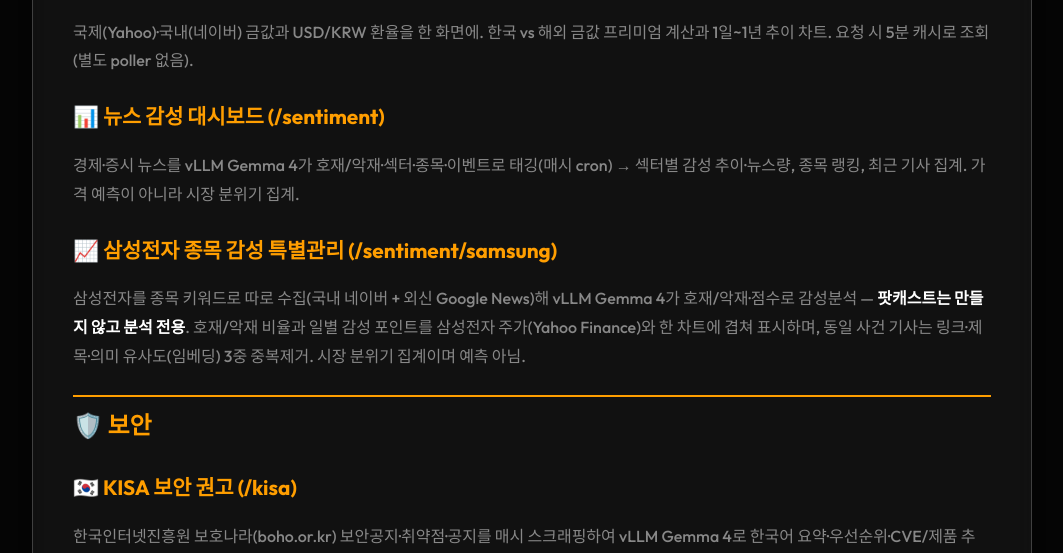
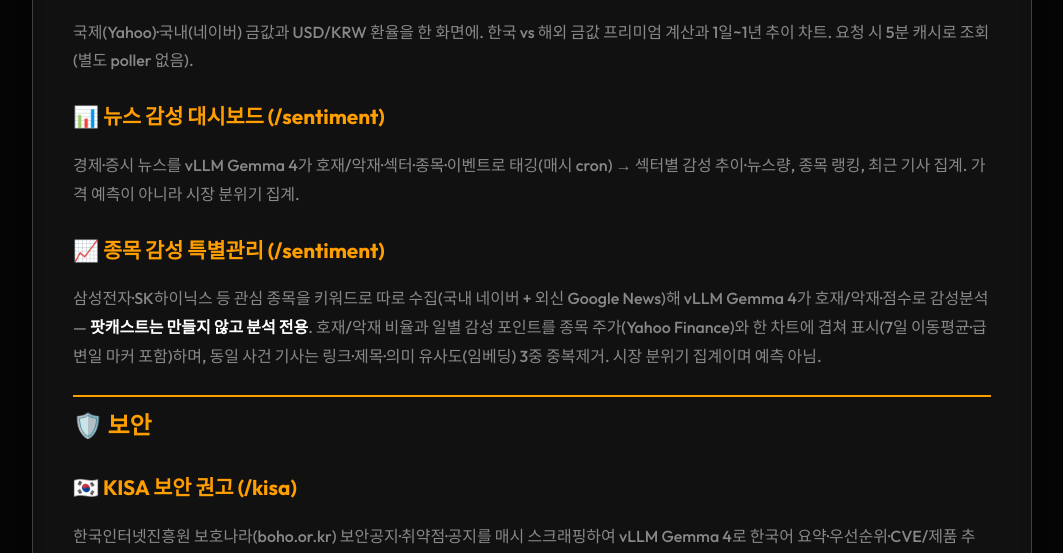
Before and after one commit to rainsosig-source/flask, a Flask app: page /about in a window 1280 px wide. Shown: the part 2987-3540 px from the top of the page, without its empty margins (108-1171 px from the left). Run offline with Flask 3, Linux system fonts and the light colour scheme; parts of the project's set-up code (start-up, migrations or seed data) failed here and were passed over.

Commit message:
refactor(sentiment): 종목 URL 스킴 통일(/sentiment/stock/<slug>)
- /sentiment/samsung → 301 redirect → /sentiment/stock/samsung
- /sentiment 메인: 삼성 단일 버튼 → STOCKS 레지스트리 기반 종목 버튼 루프
  (삼성전자·SK하이닉스 자동 노출, 향후 종목도 자동 포함)
- about.html 안내문구 다종목·통일경로로 갱신

Co-Authored-By: Claude Opus 4.8 <noreply@anthropic.com>

```diff
--- a/sentiment_blueprint.py
+++ b/sentiment_blueprint.py
@@ -2,7 +2,7 @@
 데이터: news_sentiment(로컬 Gemma 태깅) JOIN episodes. 예측 아님 — 뉴스 분위기 집계."""
 from collections import defaultdict
 from datetime import datetime, timezone, timedelta
-from flask import Blueprint, render_template, jsonify, request, abort
+from flask import Blueprint, render_template, jsonify, request, abort, redirect
 from database import get_db_connection
 
 sentiment_bp = Blueprint('sentiment', __name__)
@@ -276,11 +276,12 @@ def stock_page(slug):
     return render_template('stock_sentiment.html', slug=slug, stock_name=meta['name'])
 
 
-@sentiment_bp.route('/sentiment/samsung', strict_slashes=False)  # 하위호환
+@sentiment_bp.route('/sentiment/samsung', strict_slashes=False)  # 하위호환 → 통일 경로로 301
 def samsung_page():
-    return stock_page('samsung')
+    return redirect('/sentiment/stock/samsung', code=301)
 
 
 @sentiment_bp.route('/sentiment', strict_slashes=False)
 def sentiment_page():
-    return render_template('sentiment.html')
+    stocks = [{'slug': k, 'name': v['name']} for k, v in STOCKS.items()]
+    return render_template('sentiment.html', stocks=stocks)
--- a/templates/about.html
+++ b/templates/about.html
@@ -170,8 +170,8 @@
             <h3>📊 뉴스 감성 대시보드 (/sentiment)</h3>
             <p>경제·증시 뉴스를 vLLM Gemma 4가 호재/악재·섹터·종목·이벤트로 태깅(매시 cron) → 섹터별 감성 추이·뉴스량, 종목 랭킹, 최근 기사 집계. 가격 예측이 아니라 시장 분위기 집계.</p>
 
-            <h3>📈 삼성전자 종목 감성 특별관리 (/sentiment/samsung)</h3>
-            <p>삼성전자를 종목 키워드로 따로 수집(국내 네이버 + 외신 Google News)해 vLLM Gemma 4가 호재/악재·점수로 감성분석 — <strong>팟캐스트는 만들지 않고 분석 전용</strong>. 호재/악재 비율과 일별 감성 포인트를 삼성전자 주가(Yahoo Finance)와 한 차트에 겹쳐 표시하며, 동일 사건 기사는 링크·제목·의미 유사도(임베딩) 3중 중복제거. 시장 분위기 집계이며 예측 아님.</p>
+            <h3>📈 종목 감성 특별관리 (/sentiment)</h3>
+            <p>삼성전자·SK하이닉스 등 관심 종목을 키워드로 따로 수집(국내 네이버 + 외신 Google News)해 vLLM Gemma 4가 호재/악재·점수로 감성분석 — <strong>팟캐스트는 만들지 않고 분석 전용</strong>. 호재/악재 비율과 일별 감성 포인트를 종목 주가(Yahoo Finance)와 한 차트에 겹쳐 표시(7일 이동평균·급변일 마커 포함)하며, 동일 사건 기사는 링크·제목·의미 유사도(임베딩) 3중 중복제거. 시장 분위기 집계이며 예측 아님.</p>
 
             <h3 style="font-size: 1.5rem; margin-top: 1.5rem; padding: 0.6rem 0 0.3rem; border-top: 2px solid var(--accent-amber, #ff9e00); color: var(--accent-amber, #ff9e00);">🛡️ 보안</h3>
 
--- a/templates/sentiment.html
+++ b/templates/sentiment.html
@@ -66,7 +66,10 @@
 {% include "_contentnav.html" %}
 
   <header class="sg-pagehead"><h1>📊 뉴스 감성 대시보드</h1></header>
-  <div style="text-align:center;margin:6px 0 14px"><a href="/sentiment/samsung" style="display:inline-block;background:#111;color:#fff;padding:7px 16px;border-radius:20px;font-size:13px;text-decoration:none">📊 삼성전자 뉴스 감성 특별관리 →</a></div>
+  <div style="text-align:center;margin:6px 0 14px">
+    <span style="font-size:12px;color:#888;margin-right:6px">📊 종목 감성 특별관리</span>
+    {% for s in stocks %}<a href="/sentiment/stock/{{ s.slug }}" style="display:inline-block;background:#111;color:#fff;padding:7px 14px;border-radius:20px;font-size:13px;text-decoration:none;margin:3px">{{ s.name }} →</a>{% endfor %}
+  </div>
   <div class="wrap">
     <div class="topbar">
       <div class="updated" id="updated"></div>
```
